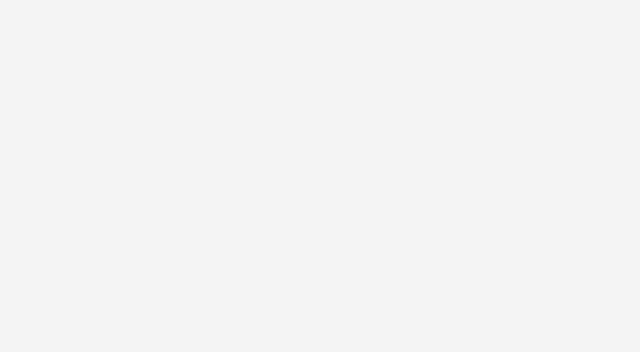
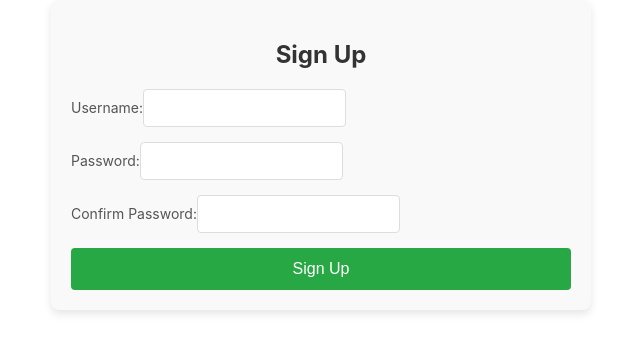
Before and after one commit to shubhamchikane99/journalApplicationFrontend, a React (Create React App) app: page /signup in a window 1280 px wide. Before the commit this address had no page. Shown: the top 352 px of the page, without its empty margins (319-959 px from the left). Built offline with nearby package versions, Linux system fonts and the light colour scheme.

Commit message:
shubham changes

```diff
--- a/src/App.js
+++ b/src/App.js
@@ -1,9 +1,11 @@
 import React, { useState } from 'react';
-import { BrowserRouter as Router, Routes, Route, Navigate } from 'react-router-dom';
+import { BrowserRouter as Router, Routes, Route, Navigate, Link  } from 'react-router-dom';
 import LoginForm from './components/LoginForm';
 import { fetchData } from './services/apiService';
 import { endPoint } from './services/endPoint';
 import Loader from './components/Loader';
+import SignUpForm from './components/SignUpForm'; // Import the SignUpForm component
+
 
 
 const App = () => {
@@ -45,12 +47,14 @@ const App = () => {
               loading ? (
                 <Loader />
               ) : (
+                <>
                   <LoginForm
                     setIsLoggedIn={setIsLoggedIn}
                     setUsername={setUsername}
                     fetchLoginData={fetchLoginData}
                     error={error}
                   />
+                </>
               )
             ) : (
               <Navigate to={`/login/${username}`} replace />
@@ -66,6 +70,10 @@ const App = () => {
               <Navigate to="/" replace />
             )
           }
+        />
+        <Route
+          path="/signup"
+          element={<SignUpForm setIsLoggedIn={setIsLoggedIn} />}
         />
       </Routes>
     </Router>
--- a/src/components/LoginForm.js
+++ b/src/components/LoginForm.js
@@ -1,10 +1,14 @@
 import React, { useState } from "react";
 import './loginFromStyle.css';
-
 
 const LoginForm = ({ setIsLoggedIn, setUsername, fetchLoginData, error }) => {
   const [usernameInput, setUsernameInput] = useState("");
   const [passwordInput, setPasswordInput] = useState("");
+  const [showSignUp, setShowSignUp] = useState(false); // State to toggle between login and signup form
+  const [newUsername, setNewUsername] = useState("");
+  const [newPassword, setNewPassword] = useState("");
+  const [confirmPassword, setConfirmPassword] = useState("");
+  const [signUpError, setSignUpError] = useState("");
 
   const handleLogin = () => {
     if (usernameInput && passwordInput) {
@@ -16,10 +20,28 @@ const LoginForm = ({ setIsLoggedIn, setUsername, fetchLoginData, error }) => {
     }
   };
 
+  const handleSignUp = () => {
+    if (newUsername && newPassword && confirmPassword) {
+      if (newPassword !== confirmPassword) {
+        setSignUpError("Passwords do not match.");
+        return;
+      }
+      // Call your signup function here (e.g., API call to register the user)
+      setSignUpError(""); // Clear error if successful
+      alert("Sign Up Successful! Please log in.");
+      setShowSignUp(false); // Hide sign up form after successful signup
+    } else {
+      setSignUpError("Please fill all fields.");
+    }
+  };
+
   return (
     <div className="login-container">
-      <h2>Login</h2>
+      <h2>{showSignUp ? "Sign Up" : "Login"}</h2>
       <div className="login-form">
+        {/* Login Form */}
+        {!showSignUp ? (
+          <>
             <input
               type="text"
               placeholder="Username"
@@ -37,7 +59,44 @@ const LoginForm = ({ setIsLoggedIn, setUsername, fetchLoginData, error }) => {
             <button onClick={handleLogin} className="login-button">
               Login
             </button>
-        {error && <p className="error-message">{error}</p>} {/* Display error if exists */}
+            {error && <p className="error-message">{error}</p>} {/* Display login error */}
+            <p onClick={() => setShowSignUp(true)} className="signup-link">
+              Don't have an account? Sign Up here
+            </p>
+          </>
+        ) : (
+          /* Sign Up Form */
+          <div className="signup-form-container">
+            <input
+              type="text"
+              placeholder="Username"
+              value={newUsername}
+              onChange={(e) => setNewUsername(e.target.value)}
+              className="signup-input"
+            />
+            <input
+              type="password"
+              placeholder="Password"
+              value={newPassword}
+              onChange={(e) => setNewPassword(e.target.value)}
+              className="signup-input"
+            />
+            <input
+              type="password"
+              placeholder="Confirm Password"
+              value={confirmPassword}
+              onChange={(e) => setConfirmPassword(e.target.value)}
+              className="confirm-password-input"
+            />
+            <button onClick={handleSignUp} className="signup-button">
+              Sign Up
+            </button>
+            {signUpError && <p className="error-message">{signUpError}</p>} {/* Display signup error */}
+            <p onClick={() => setShowSignUp(false)} className="signup-link">
+              Already have an account? Login here
+            </p>
+          </div>
+        )}
       </div>
     </div>
   );
--- /dev/null
+++ b/src/components/SignUpForm.css
@@ -0,0 +1,65 @@
+.container {
+    max-width: 500px;
+    margin: 0 auto;
+    padding: 20px;
+    background-color: #f9f9f9;
+    border-radius: 8px;
+    box-shadow: 0 4px 8px rgba(0, 0, 0, 0.1);
+  }
+
+  h2 {
+    text-align: center;
+    margin-bottom: 20px;
+    color: #333;
+  }
+
+  form {
+    display: flex;
+    flex-direction: column;
+  }
+
+  form div {
+    margin-bottom: 15px;
+  }
+
+  label {
+    font-size: 14px;
+    margin-bottom: 5px;
+    color: #555;
+  }
+
+  input {
+    padding: 10px;
+    font-size: 14px;
+    border: 1px solid #ddd;
+    border-radius: 4px;
+  }
+
+  input:focus {
+    border-color: #007bff;
+    outline: none;
+  }
+
+  button {
+    padding: 12px;
+    background-color: #28a745;
+    color: #fff;
+    border: none;
+    border-radius: 4px;
+    font-size: 16px;
+    cursor: pointer;
+  }
+
+  button:disabled {
+    background-color: #ccc;
+  }
+
+  button:hover {
+    background-color: #218838;
+  }
+
+  p.error {
+    color: red;
+    font-size: 14px;
+    text-align: center;
+  }
--- /dev/null
+++ b/src/components/SignUpForm.js
@@ -0,0 +1,95 @@
+import React, { useState } from 'react';
+import { fetchData } from '../services/apiService'; // Import API call
+import './SignUpForm.css'; // Import the CSS file
+
+const SignUpForm = () => {
+  // Form state
+  const [username, setUsername] = useState('');
+  const [password, setPassword] = useState('');
+  const [confirmPassword, setConfirmPassword] = useState('');
+  const [error, setError] = useState('');
+  const [loading, setLoading] = useState(false);
+
+  // Handle form submission
+  const handleSubmit = async (e) => {
+    e.preventDefault();
+
+    // Validate form fields
+    if (password !== confirmPassword) {
+      setError('Passwords do not match.');
+      return;
+    }
+
+    if (!username || !password) {
+      setError('Username and password are required.');
+      return;
+    }
+
+    setLoading(true);
+    try {
+     const data = 0;// await// signUp(username, password);
+
+      if (data.success) {
+        alert('Account created successfully!');
+        // Clear form after successful submission
+        setUsername('');
+        setPassword('');
+        setConfirmPassword('');
+      } else {
+        setError(data.message || 'Something went wrong.');
+      }
+    } catch (err) {
+      setError('Failed to create account. Please try again.');
+    } finally {
+      setLoading(false);
+    }
+  };
+
+  return (
+    <div className="container">
+      <h2>Sign Up</h2>
+      {error && <p className="error">{error}</p>}
+
+      <form onSubmit={handleSubmit}>
+        <div>
+          <label htmlFor="username">Username:</label>
+          <input
+            type="text"
+            id="username"
+            value={username}
+            onChange={(e) => setUsername(e.target.value)}
+            required
+          />
+        </div>
+
+        <div>
+          <label htmlFor="password">Password:</label>
+          <input
+            type="password"
+            id="password"
+            value={password}
+            onChange={(e) => setPassword(e.target.value)}
+            required
+          />
+        </div>
+
+        <div>
+          <label htmlFor="confirmPassword">Confirm Password:</label>
+          <input
+            type="password"
+            id="confirmPassword"
+            value={confirmPassword}
+            onChange={(e) => setConfirmPassword(e.target.value)}
+            required
+          />
+        </div>
+
+        <button type="submit" disabled={loading}>
+          {loading ? 'Signing Up...' : 'Sign Up'}
+        </button>
+      </form>
+    </div>
+  );
+};
+
+export default SignUpForm;
--- a/src/components/loginFromStyle.css
+++ b/src/components/loginFromStyle.css
@@ -1,55 +1,107 @@
-/* Styles for the login form */
-body {
-    margin: 0;
-    font-family: Arial, sans-serif;
-    background-color: #f4f4f4;
+/* General styles for the container */
+.login-container {
+  max-width: 400px;
+  margin: 0 auto;
+  padding: 20px;
+  background-color: #f9f9f9;
+  border-radius: 8px;
+  box-shadow: 0 0 10px rgba(0, 0, 0, 0.1);
 }
 
-  .login-container {
-    display: flex;
-    flex-direction: column;
-    justify-content: center;
-    align-items: center;
-    height: 100vh;
-    background: #ffffff;
-    box-shadow: 0px 4px 8px rgba(0, 0, 0, 0.1);
-    border-radius: 8px;
-    margin: 0 auto;
-    width: 400px;
-  }
-
+/* Header style */
 h2 {
+  text-align: center;
   margin-bottom: 20px;
   color: #333;
 }
 
-  .login-form {
-    display: flex;
-    flex-direction: column;
+/* Common form styling for inputs */
+.login-input {
   width: 100%;
-    padding: 20px;
-    box-sizing: border-box;
-  }
-
-  .login-input {
   padding: 10px;
-    margin-bottom: 15px;
+  margin: 10px 0;
   border: 1px solid #ccc;
   border-radius: 5px;
   font-size: 16px;
 }
 
 .login-button {
-    padding: 10px;
+  width: 100%;
+  padding: 12px;
   background-color: #007bff;
   color: white;
   border: none;
   border-radius: 5px;
   font-size: 16px;
   cursor: pointer;
-    transition: background-color 0.3s ease;
+  margin-top: 10px;
 }
 
 .login-button:hover {
   background-color: #0056b3;
 }
+
+/* Error message styling */
+.error-message {
+  color: red;
+  font-size: 14px;
+  margin-top: 10px;
+  text-align: center;
+}
+
+/* Link for switching between login and signup */
+.signup-link {
+  color: #007bff;
+  text-decoration: underline;
+  cursor: pointer;
+  text-align: center;
+  margin-top: 10px;
+}
+
+.signup-link:hover {
+  color: #0056b3;
+}
+
+/* Specific styles for the Sign Up form */
+.signup-input {
+  width: 100%;
+  padding: 10px;
+  margin: 10px 0;
+  border: 1px solid #ccc;
+  border-radius: 5px;
+  font-size: 16px;
+}
+
+.signup-button {
+  width: 100%;
+  padding: 12px;
+  background-color: #28a745;
+  color: white;
+  border: none;
+  border-radius: 5px;
+  font-size: 16px;
+  cursor: pointer;
+  margin-top: 10px;
+}
+
+.signup-button:hover {
+  background-color: #218838;
+}
+
+/* Styling for the confirmation password input */
+.confirm-password-input {
+  width: 100%;
+  padding: 10px;
+  margin: 10px 0;
+  border: 1px solid #ccc;
+  border-radius: 5px;
+  font-size: 16px;
+}
+
+/* Optional: Add a border around the whole form when in sign up mode */
+.signup-form-container {
+  border: 2px solid #28a745;
+  padding: 20px;
+  border-radius: 8px;
+  margin-top: 20px;
+}
```
Lines whose indentation alone changed are shown as unchanged.
